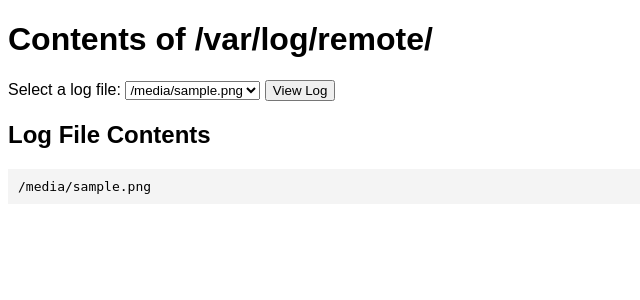
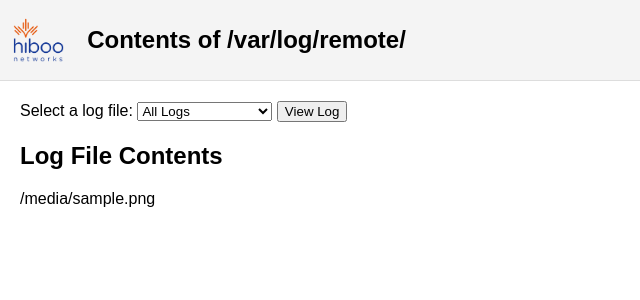
Before and after one commit to felipebarbosaHiboo/SysLogAuto, a Flask app: template templates/index.html in a window 1280 px wide. Shown: the top 300 px of the page, without its empty margins (0-640 px from the left). Run offline with Flask 3, Linux system fonts and the light colour scheme; the template is opened without the code that fills it: most values are stand-ins (such as "Sample title", 1, 10 or a date in 2020).

Commit message:
Implemented CSS

```diff
--- a/syslog_server.py
+++ b/syslog_server.py
@@ -3,6 +3,10 @@
 import paramiko
 from config import SYSLOG_HOST, SYSLOG_USER, SYSLOG_PASSWORD, LOCAL_PORT
 from jump_server import setup_jump_connection
+
+KEYWORDS = ["error", "warning", "critical", "fail", "failed", "down", "unreachable",
+            "timeout", "denied", "dropped", "authentication", "interface", "link",
+            "overrun", "underrun", "congestion", "chassis", "memory", "cpu", "pfe", "nat"]
 
 def connect_to_syslog_server(transport):
     try:
@@ -33,8 +37,8 @@ def execute_ls_command(username, password):
 
         # Execute the 'ls -l' command in the /var/log/remote/ directory
         stdin, stdout, stderr = syslog_client.exec_command('ls -l /var/log/remote/')
-        ls_output = stdout.read().decode()
-        ls_error = stderr.read().decode()
+        ls_output = stdout.read().decode(errors='replace')
+        ls_error = stderr.read().decode(errors='replace')
 
         # Close the connections
         syslog_client.close()
@@ -49,6 +53,13 @@ def execute_ls_command(username, password):
     except Exception as e:
         return str(e)
 
+def filter_logs(logs):
+    filtered_logs = ""
+    for line in logs.split('\n'):
+        if any(keyword in line.lower() for keyword in KEYWORDS):
+            filtered_logs += line + "\n"
+    return filtered_logs
+
 def execute_cat_command(username, password, file_name):
     try:
         jump_client, transport = setup_jump_connection(username, password)
@@ -59,21 +70,40 @@ def execute_cat_command(username, password, file_name):
         if syslog_client is None:
             return "Failed to connect to syslog server."
 
-        # Execute the 'cat' command with tail 100 on the specified log file
-        command = f'tail -n 100 /var/log/remote/{file_name}'
-        stdin, stdout, stderr = syslog_client.exec_command(command)
-        cat_output = stdout.read().decode()
-        cat_error = stderr.read().decode()
+        if file_name == "all_logs":
+            # Get the list of all files
+            stdin, stdout, stderr = syslog_client.exec_command('ls /var/log/remote/*.log')
+            files = stdout.read().decode(errors='replace').strip().split()
+            logs_output = ""
+            for file in files:
+                command = f'tail -n 500 {file}'
+                stdin, stdout, stderr = syslog_client.exec_command(command)
+                log_output = stdout.read().decode(errors='replace')
+                log_error = stderr.read().decode(errors='replace')
+                if log_error:
+                    log_output = f"Error: {log_error}"
+                device_name = file.split('/')[-1]
+                filtered_log_output = filter_logs(log_output)
+                logs_output += f"<h2><b>{device_name}</b></h2><pre>{filtered_log_output}</pre><br>"
+
+        else:
+            # Execute the 'cat' command with tail 100 on the specified log file
+            command = f'tail -n 100 /var/log/remote/{file_name}'
+            stdin, stdout, stderr = syslog_client.exec_command(command)
+            logs_output = stdout.read().decode(errors='replace')
+            logs_error = stderr.read().decode(errors='replace')
+
+            if logs_error:
+                logs_output = f"Error: {logs_error}"
+            else:
+                logs_output = f"<pre>{filter_logs(logs_output)}</pre>"
 
         # Close the connections
         syslog_client.close()
         jump_client.close()
         print("Connection to syslog server closed")
 
-        if cat_error:
-            return f"Error: {cat_error}"
-
-        return cat_output
+        return logs_output
 
     except Exception as e:
         return str(e)
--- a/templates/index.html
+++ b/templates/index.html
@@ -1,4 +1,3 @@
-<!-- templates/index.html -->
 <!DOCTYPE html>
 <html lang="en">
 <head>
@@ -6,16 +5,56 @@
     <meta name="viewport" content="width=device-width, initial-scale=1.0">
     <title>Syslog Analyser</title>
     <style>
-        body { font-family: Arial, sans-serif; }
-        pre { background: #f4f4f4; padding: 10px; }
-        .error { color: red; }
+        body {
+            font-family: Arial, sans-serif;
+            margin: 0;
+            padding: 0;
+        }
+        .header {
+            display: flex;
+            align-items: center;
+            padding: 10px;
+            background-color: #f4f4f4;
+            border-bottom: 1px solid #ddd;
+        }
+        .header img {
+            height: 50px;
+        }
+        .header h1 {
+            margin-left: 20px;
+            font-size: 24px;
+        }
+        .container {
+            padding: 20px;
+        }
+        pre {
+            background: #f4f4f4;
+            padding: 10px;
+            white-space: pre-wrap; /* Ensures logs wrap properly */
+            word-wrap: break-word;  /* Prevents overflow issues */
+            border: 1px solid #ddd;
+            border-radius: 5px;
+            max-height: 500px; /* Optional: limit the height of the log display */
+            overflow-y: auto;  /* Optional: add scroll bar if content exceeds max height */
+        }
+        .error {
+            color: red;
+        }
+        form {
+            margin-bottom: 20px;
+        }
     </style>
 </head>
 <body>
+    <div class="header">
+        <img src="{{ url_for('static', filename='img/logo.png') }}" alt="Company Logo">
         <h1>Contents of /var/log/remote/</h1>
+    </div>
+    <div class="container">
         <form method="post">
             <label for="file">Select a log file:</label>
             <select name="file" id="file">
+                <option value="all_logs">All Logs</option>
                 {% for file in files %}
                     <option value="{{ file }}">{{ file }}</option>
                 {% endfor %}
@@ -23,6 +62,9 @@
             <input type="submit" value="View Log">
         </form>
         <h2>Log File Contents</h2>
-    <pre>{{ selected_file_content }}</pre>
+        <div>
+            {{ selected_file_content|safe }}
+        </div>
+    </div>
 </body>
 </html>
```
Also changed, not shown: templates/loading.html (+9 -1 lines), templates/login.html (+9 -1 lines), static/img/logo.png (added). Lines whose indentation alone changed are shown as unchanged.
